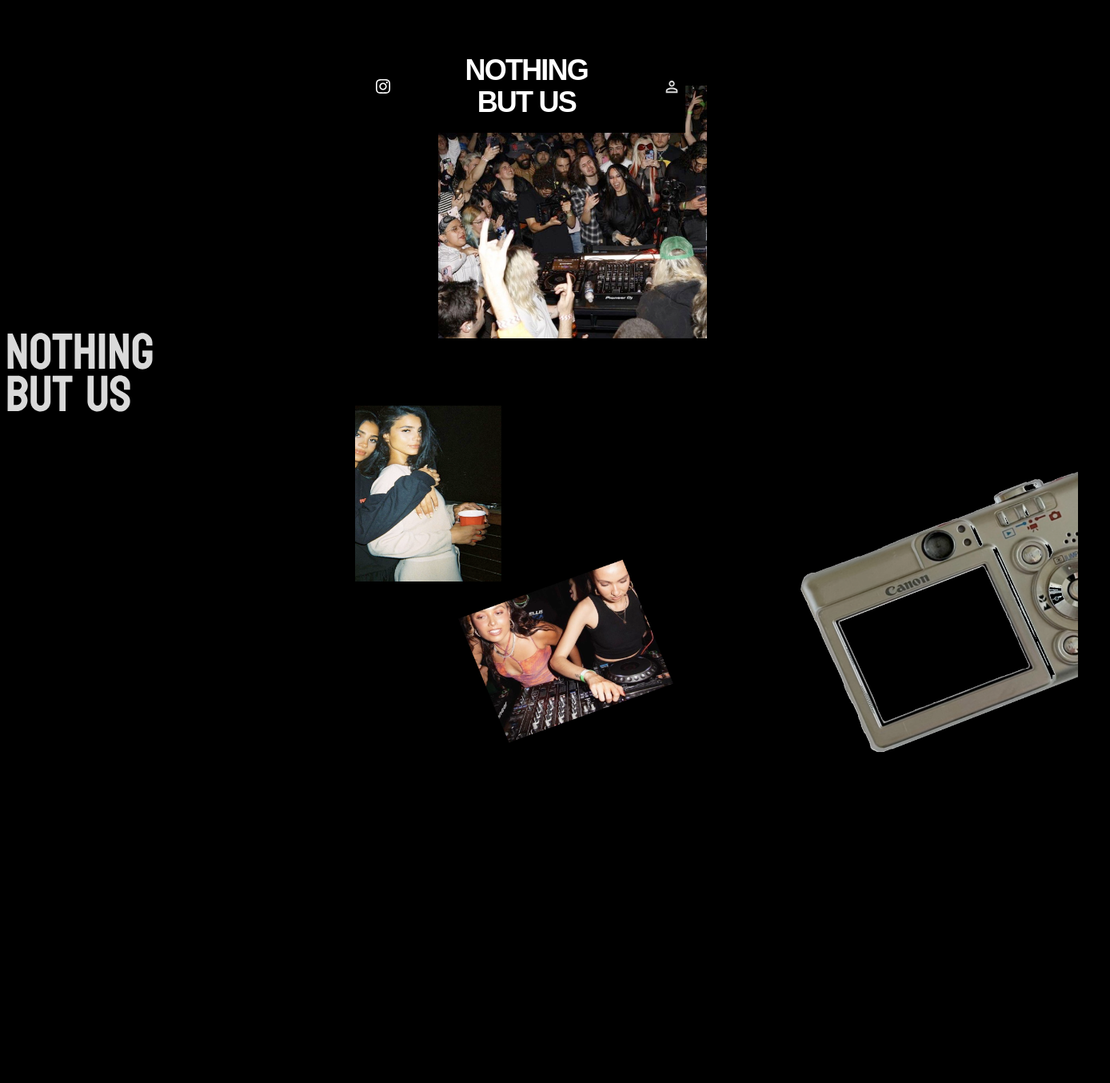
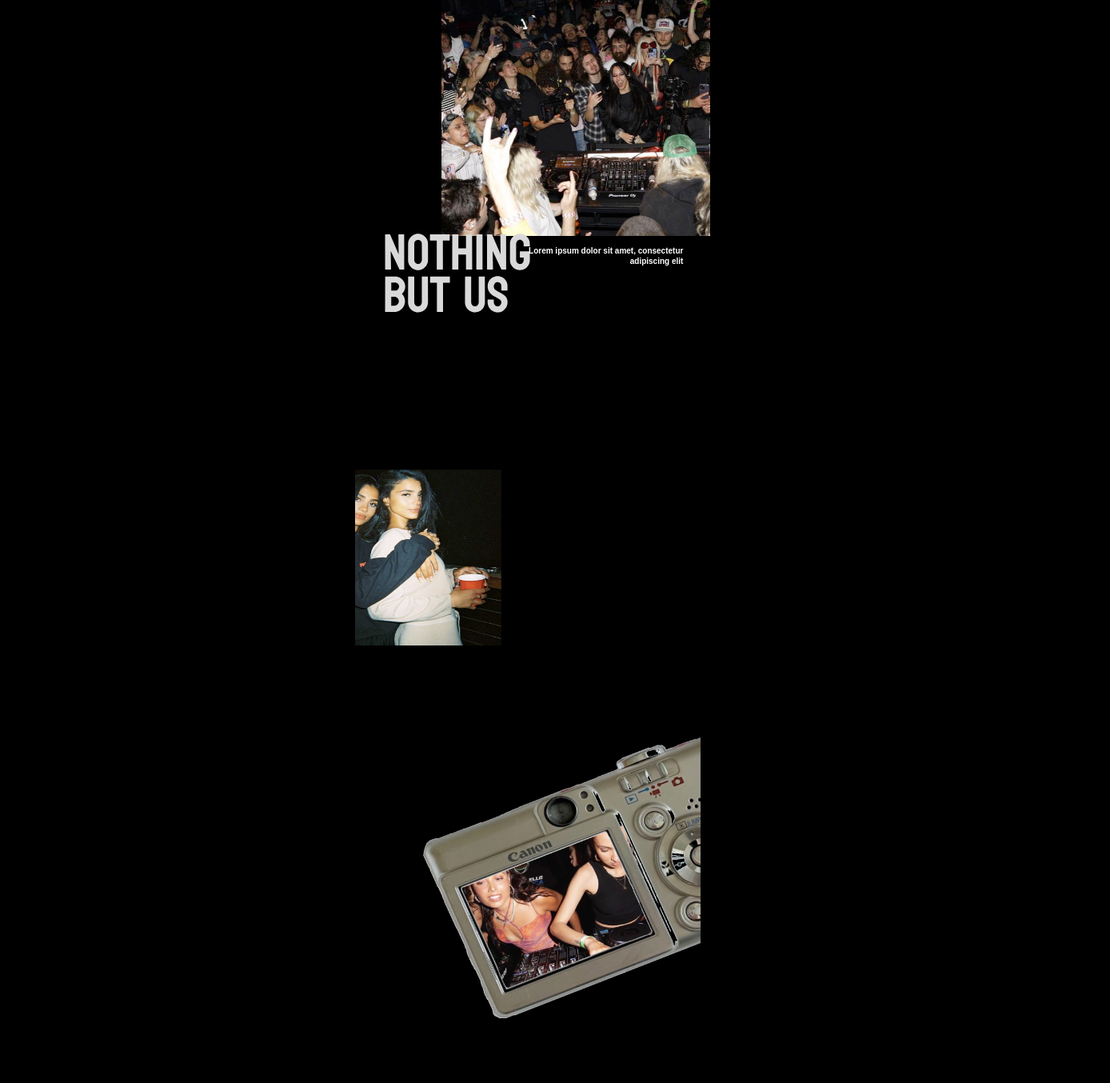
Before and after one commit to TheNirmata/SD20s, a Next.js app in the folder sd20s-web/: page / in a window 1280 px wide. Shown: the top 1354 px of the page at 80% size, 1388 px wide, since content can reach past the window. Before the commit the page ends 954 px from the top, so only its background shows below. Built offline with nearby package versions, Linux system fonts and the light colour scheme; a web font is replaced by a local one.

Commit message:
background images not moving

```diff
--- a/sd20s-web/src/app/globals.css
+++ b/sd20s-web/src/app/globals.css
@@ -31,7 +31,7 @@ body {
 }
 @media (prefers-color-scheme: dark) {
   :root {
-    --background: #000000;
+    --background: #3b3a3a;
     --foreground: #ededed;
   }
 }
--- a/sd20s-web/src/app/page.tsx
+++ b/sd20s-web/src/app/page.tsx
@@ -2,7 +2,7 @@
 
 import React, { useEffect } from 'react';
 // import Playlist from '../components/music/playlist';
-import Background from '../components/landingPage/background';
+import LandingBlock from '../components/landingPage/landingBlock';
 import Header from '../components/header/header';
 export default function Home() {
   useEffect(() => {
@@ -11,16 +11,14 @@ export default function Home() {
 
   return (
     <div className="min-h-screen flex flex-col items-center justify-center text-2xl font-bold text-center sm:text-4xl">
-      <div className='justify-center items-center z-1'>
-        <div className='sticky top-0 z-50 '>
-          <Header />
-        </div>
-
-        <div className='flex-grow'>
-          <Background />
-        </div>
+      <div className='top-0 z-[9999]'>
+          <Header/>
       </div>
-
+      <div className='items-center'>
+        {/* <div className='flex-grow z-1'> */}
+          <LandingBlock />
+        {/* </div> */}
+      </div>
     </div>
 
   );
--- a/sd20s-web/src/components/header/header.tsx
+++ b/sd20s-web/src/components/header/header.tsx
@@ -5,7 +5,7 @@ import account from '../../../public/account.svg';
 
 const Header = () => {
   return (
-    <div className='fixed w-[393px] h-[115px] p-1 ml-1 -translate-y-24 -translate-x-3 mt-5 border-2 rounded-t-xl border-black flex flex-col bg-black items-center justify-center'>
+    <div className='w-[420px] h-[115px] -translate-y-80 -mt-20 rounded-t-xl border-black flex flex-col bg-black items-center justify-center'>
       <div className='flex gap-16 items-center'>
         <div>
           <Image
@@ -14,8 +14,8 @@ const Header = () => {
           className='svg-white'
           />
         </div>
-        <div className='font-bold tracking-tighter'>
-        <h1> NOTHING BUT US </h1>
+        <div className='tracking-tighter'>
+        <h1 className='text-xl'> NOTHING BUT US </h1>
         </div>
         <div>
           <Image
--- a/sd20s-web/src/components/landingPage/background.tsx
+++ /dev/null
@@ -1,53 +0,0 @@
-import Image from 'next/image';
-import imageA from '../../../public/static-images/imageA.png';
-import imageB from '../../../public/static-images/imageB.png';
-import digitalCam from '../../../public/static-images/digital-cam.png';
-import inDigitalCamImage from '../../../public/static-images/digitalCam-image.png';
-import titleText from '../../../public/titleText.svg';
-const Background = () => {
-  return (
-    <div className='w-[336px]'>
-      <div className='relative z-10 translate-x-7'>
-        <Image
-        alt='image-A'
-        src={imageA}
-        className='w-[336px] h-[316px] object-cover translate-x-12 -translate-y-5'
-        />
-      </div>
-      <div className='absolute z-10 left-3 -translate-x-1 -translate-y-20 mt-9'>
-        <Image
-        alt='title-text'
-        src={titleText}
-        className='w-[183.76px] h-[133.12px]'
-        />
-      </div>
-
-      <div className='absolute z-5 translate-y-16 -translate-x-7'>
-        <Image
-        alt='image-B'
-        src={imageB}
-        className='w-[182.76px] h-[220.22px]'
-        />
-      </div>
-      <div className='w-[423.8px] h-[228.53px] absolute z-5 -right-7 translate-y-24 translate-x-20'>
-        <Image
-        alt='digital-cam'
-        src={digitalCam}
-        className='w-96 h-30'
-        />
-      </div>
-      <div>
-        <div className='relative -z-10 top-20 left-20 translate-y-44 translate-x-5 rotate-19'>
-          <Image
-          alt='digital-cam-image'
-          src={inDigitalCamImage}
-          className='w-[270.13px] h-[230.74px]'
-          />
-        </div>
-      </div>
-    </div>
-
-  );
-};
-
-export default Background;
--- /dev/null
+++ b/sd20s-web/src/components/landingPage/landingBlock.tsx
@@ -0,0 +1,71 @@
+import Image from 'next/image';
+import imageA from '../../../public/static-images/imageA.png';
+import imageB from '../../../public/static-images/imageB.png';
+import imageC from '../../../public/static-images/imageC.png';
+import digitalCam from '../../../public/static-images/digital-cam.png';
+import inDigitalCamImage from '../../../public/static-images/digitalCam-image.png';
+import titleText from '../../../public/titleText.svg';
+
+const LandingBlock = () => {
+  return (
+    <div className='flex-col relative'>
+      <div className='translate-x-20 -translate-y-14'>
+        <Image
+        alt='image-A'
+        src={imageA}
+        className='w-[336px] h-[316px] object-cover'
+        />
+      </div>
+      <div className='flex-row relative z-10 left-3 -translate-x-1 -translate-y-28 mt-9'>
+        <div>
+          <Image
+          alt='title-text'
+          src={titleText}
+          className='w-[183.76px] h-[133.12px]'
+          />
+        </div>
+        <div className='mt-3 translate-x-44 -translate-y-28 w-[198.41px] h-[23.02px] text-right text-[10px] leading-tight'>
+            <p >Lorem ipsum dolor sit amet, consectetur adipiscing elit</p>
+        </div>
+      </div>
+
+      <div className='realtive z-5 translate-y-8 -translate-x-7'>
+        <Image
+        alt='image-B'
+        src={imageB}
+        className='w-[182.76px] h-[220.22px]'
+        />
+      </div>
+      <div className='flex-row w-[423.8px] h-[228.53px] absolute z-5 -right-7 translate-y-24 translate-x-20'>
+        <div>
+          <Image
+          alt='digital-cam'
+          src={digitalCam}
+          className='w-96 h-30'
+          />
+        </div>
+      </div>
+      <div className='flex flex-row'>
+        <div className='relative -z-10 top-20 left-20 translate-y-44 translate-x-5 rotate-19'>
+          <Image
+          alt='digital-cam-image'
+          src={inDigitalCamImage}
+          className='w-[270.13px] h-[230.74px]'
+          />
+        </div>
+      </div>
+      <div className='flex flex-row absolute z-1'>
+        <div className='justify-center translate-x-2 translate-y-[350px]'>
+        <Image
+        alt='image-C'
+        src={imageC}
+        className='w-[429.86px] h-[258.26px]'
+        />
+        </div>
+      </div>
+    </div>
+
+  );
+};
+
+export default LandingBlock;
```
Also changed, not shown: sd20s-web/public/static-images/imageC.png (added).
